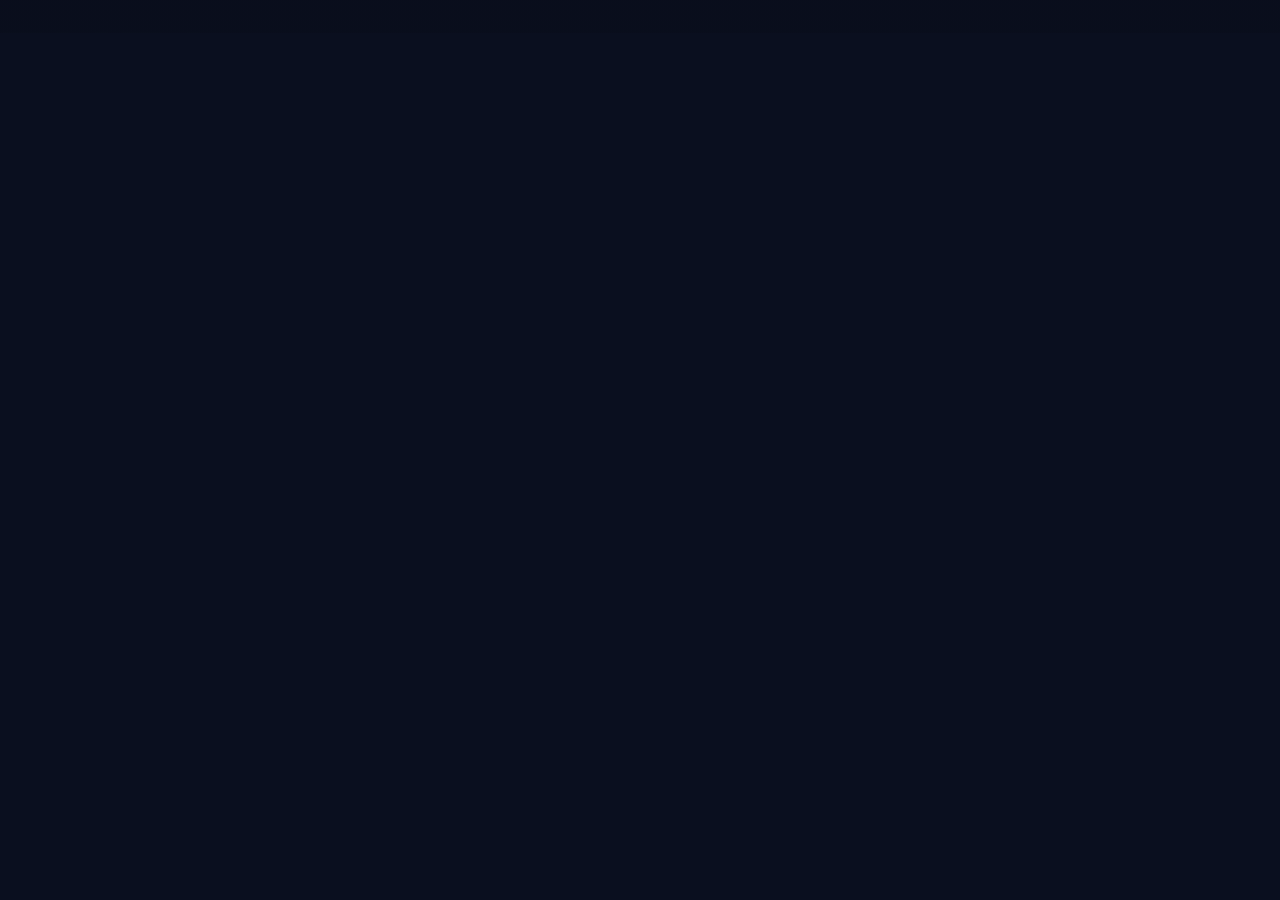
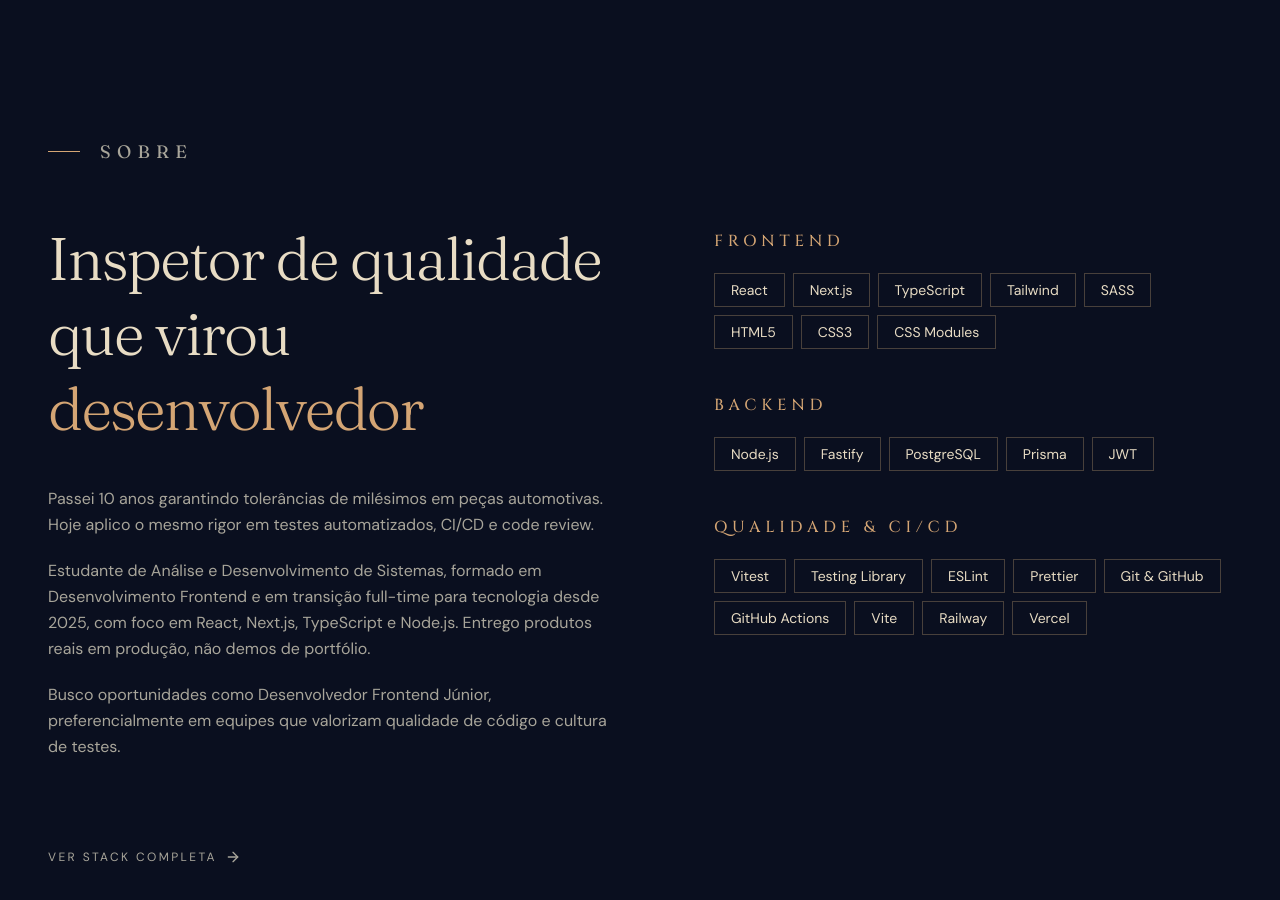
Before and after one commit to felipedev90/portfolio-felipeaugusto, a Next.js app: page / in a window 1280 px wide. Shown: the part 840-1740 px from the top of the page. Before the commit the page ends 873 px from the top, so only its background shows below. Built offline with nearby package versions, Linux system fonts and the light colour scheme.

Commit message:
feat(about): add about type, data and component

```diff
--- a/src/app/page.tsx
+++ b/src/app/page.tsx
@@ -1,9 +1,11 @@
 import { Hero } from '@/components/sections/Hero'
+import { About } from '@/components/sections/About'
 
 export default function Home() {
   return (
     <main>
       <Hero />
+      <About />
     </main>
   )
 }
--- /dev/null
+++ b/src/components/sections/About.tsx
@@ -0,0 +1,54 @@
+import { ABOUT } from '@/data/about'
+import { SKILL_CATEGORIES } from '@/data/skills'
+import { Button } from '../ui/Button'
+import { ArrowRight } from 'lucide-react'
+
+export function About() {
+  return (
+    <section id="about" className="px-6 md:px-12 py-32 md:py-40 max-w-350 mx-auto">
+      <div className="flex font-serif uppercase items-center gap-5 mb-14 text-[18px] tracking-[0.35em] text-sand-muted">
+        <span className="w-8 h-px bg-accent" />
+        Sobre
+      </div>
+
+      <div className="grid md:grid-cols-[1.1fr_1fr] gap-16 md:gap-24 items-start">
+        <div>
+          <h2 className="font-serif text-4xl md:text-6xl font-light leading-tight tracking-[-0.03em] mb-10">
+            {ABOUT.title} <span className="text-accent not-italic">{ABOUT.titleHighlight}</span>
+          </h2>
+          {ABOUT.paragraphs.map((paragraph) => (
+            <p key={paragraph} className="text-sand-muted mb-5 leading-relaxed max-w-xl">
+              {paragraph}
+            </p>
+          ))}
+        </div>
+
+        <div className="flex flex-col gap-11 pt-2">
+          {SKILL_CATEGORIES.map((category) => (
+            <div key={category.title}>
+              <h3 className="font-display text-[16px] uppercase tracking-[0.3em] text-accent font-medium mb-5">
+                {category.title}
+              </h3>
+              <div className="flex flex-wrap gap-2">
+                {category.items.map((item) => (
+                  <span
+                    key={item}
+                    className="font-sans text-sm py-1.5 px-4 border border-border-strong text-sand hover:border-accent hover:text-accent transition-colors"
+                  >
+                    {item}
+                  </span>
+                ))}
+              </div>
+            </div>
+          ))}
+        </div>
+      </div>
+
+      <div className="mt-16">
+        <Button href="/stack" variant="ghost" trailingIcon={ArrowRight}>
+          Ver stack completa
+        </Button>
+      </div>
+    </section>
+  )
+}
--- a/src/components/sections/Hero.tsx
+++ b/src/components/sections/Hero.tsx
@@ -23,7 +23,7 @@ export function Hero() {
       {/* Overlay gradient */}
       <div
         aria-hidden="true"
-        className="absolute inset-0 z-1 bg-linear-to-t from-bg/60 to-transparent"
+        className="absolute inset-0 z-1 bg-linear-to-t from-bg to-transparent"
       />
 
       {/* Content */}
@@ -36,12 +36,12 @@ export function Hero() {
             Disponível para novos projetos
           </div>
         )}
-        <h1 className="font-display text-center font-light text-[clamp(82px,13vw,190px)] leading-[0.88] tracking-[-0.045em] text-sand mb-12 ">
+        <h1 className="font-display text-center font-light text-[clamp(82px,13vw,190px)] leading-[0.88] tracking-[-0.045em] text-sand mb-8 ">
           <ShimmerText variant="night">
             {HERO.firstName} {HERO.lastName}
           </ShimmerText>
         </h1>
-        <p className="font-serif text-center font-light text-xl md:text-2xl text-sand-muted max-w-4xl leading-relaxed mb-8">
+        <p className="font-serif text-center font-light text-xl md:text-2xl text-sand-muted max-w-5xl leading-relaxed mb-8">
           {HERO.tagline}
         </p>
         <Button href="/felipe_augusto_frontend_CV.pdf" trailingIcon={Download} variant="primary">
--- /dev/null
+++ b/src/data/about.ts
@@ -0,0 +1,11 @@
+import type { AboutContent } from '@/types/about'
+
+export const ABOUT: AboutContent = {
+  title: 'Inspetor de qualidade que virou',
+  titleHighlight: 'desenvolvedor',
+  paragraphs: [
+    'Passei 10 anos garantindo tolerâncias de milésimos em peças automotivas. Hoje aplico o mesmo rigor em testes automatizados, CI/CD e code review.',
+    'Estudante de Análise e Desenvolvimento de Sistemas, formado em Desenvolvimento Frontend e em transição full-time para tecnologia desde 2025, com foco em React, Next.js, TypeScript e Node.js. Entrego produtos reais em produção, não demos de portfólio.',
+    'Busco oportunidades como Desenvolvedor Frontend Júnior, preferencialmente em equipes que valorizam qualidade de código e cultura de testes.',
+  ],
+} as const satisfies AboutContent
--- /dev/null
+++ b/src/data/skills.ts
@@ -0,0 +1,26 @@
+import type { SkillCategory } from '@/types/skills'
+
+export const SKILL_CATEGORIES: readonly SkillCategory[] = [
+  {
+    title: 'Frontend',
+    items: ['React', 'Next.js', 'TypeScript', 'Tailwind', 'SASS', 'HTML5', 'CSS3', 'CSS Modules'],
+  },
+  {
+    title: 'Backend',
+    items: ['Node.js', 'Fastify', 'PostgreSQL', 'Prisma', 'JWT'],
+  },
+  {
+    title: 'Qualidade & CI/CD',
+    items: [
+      'Vitest',
+      'Testing Library',
+      'ESLint',
+      'Prettier',
+      'Git & GitHub',
+      'GitHub Actions',
+      'Vite',
+      'Railway',
+      'Vercel',
+    ],
+  },
+] as const satisfies readonly SkillCategory[]
--- /dev/null
+++ b/src/types/about.ts
@@ -0,0 +1,5 @@
+export type AboutContent = {
+  title: string
+  titleHighlight: string
+  paragraphs: readonly string[]
+}
--- /dev/null
+++ b/src/types/skills.ts
@@ -0,0 +1,4 @@
+export type SkillCategory = {
+  title: string
+  items: readonly string[]
+}
```
